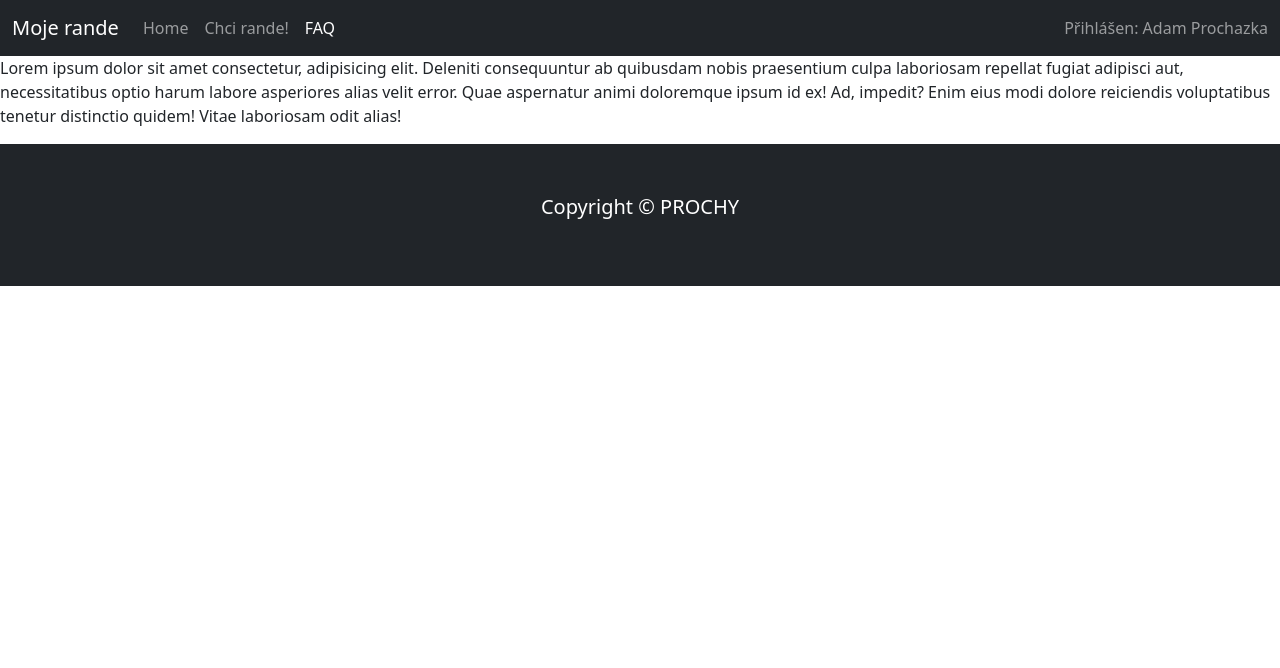
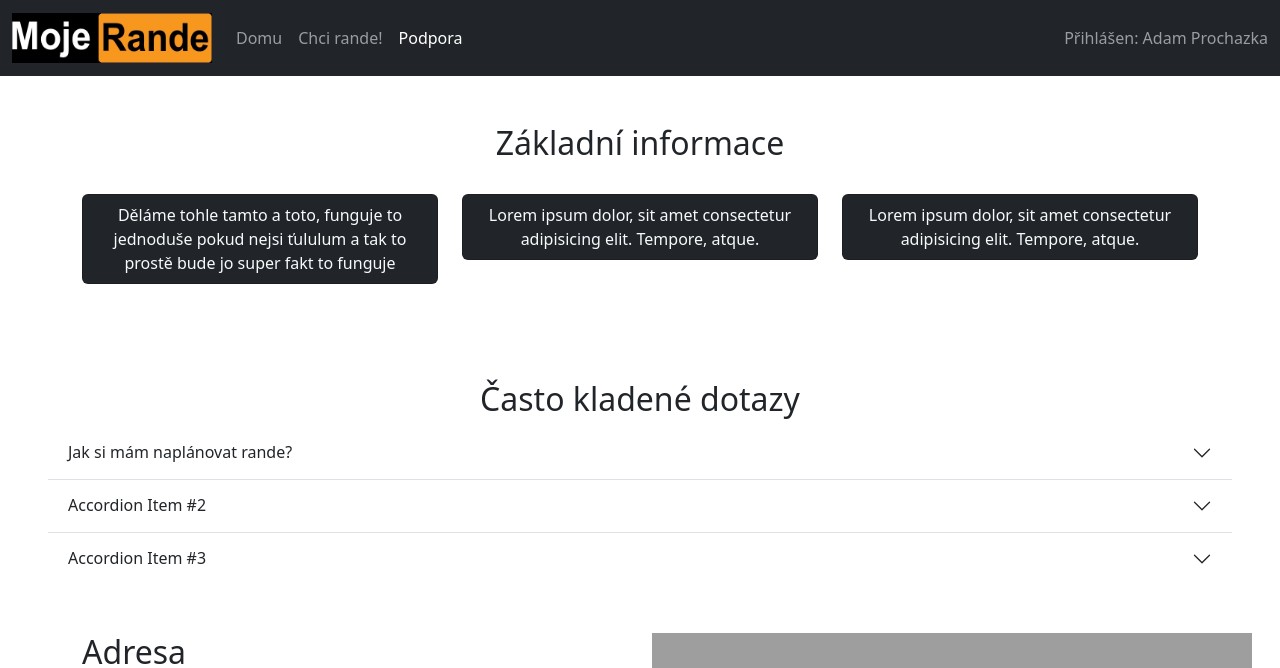
Before and after one commit to AdamProchy/Lexa, a PHP site: page /faq.html in a window 1280 px wide. Shown: the top 668 px of the page. Before the commit the page ends 286 px from the top, so only its background shows below. Run offline with PHP 8.4, Linux system fonts and the light colour scheme; some libraries are stand-ins or nearby versions; grey boxes are pictures that could not be loaded.

Commit message:
Design adjustments + basic support page
Design for errors in register and login forms + basic support page with FAQ etc..

```diff
--- a/faq.html
+++ b/faq.html
@@ -33,28 +33,29 @@ proto se k datům dostane pouze skrze své přihlašovací údaje.
   <meta name="viewport" content="width=device-width, initial-scale=1.0">
   <link href="https://cdn.jsdelivr.net/npm/bootstrap@5.2.2/dist/css/bootstrap.min.css" rel="stylesheet"
     integrity="sha384-Zenh87qX5JnK2Jl0vWa8Ck2rdkQ2Bzep5IDxbcnCeuOxjzrPF/et3URy9Bv1WTRi" crossorigin="anonymous">
+  <link rel="stylesheet" href="https://cdn.jsdelivr.net/npm/bootstrap-icons@1.3.0/font/bootstrap-icons.css">
   <link rel="stylesheet" href="style.css">
-    <title>🖤 FAQ 🧡</title>
+  <title>🖤 Podpora 🧡</title>
 </head>
 
 <body>
   <!--NAVBAR-->
   <nav class="navbar navbar-expand-lg bg-dark navbar-dark">
     <div class="container-fluid">
-            <a class="navbar-brand" href="#">Moje rande</a>
+      <a class="navbar-brand" href="../Lexa/home.php"><img src="../Lexa/img/logo.png" width="200px" height="50px"></a>
       <button class="navbar-toggler" type="button" data-bs-toggle="collapse" data-bs-target="#navbarText">
         <span class="navbar-toggler-icon"></span>
       </button>
       <div class="collapse navbar-collapse" id="navbarText">
         <ul class="navbar-nav me-auto mb-2 mb-lg-0">
           <li class="nav-item">
-                        <a class="nav-link" href="../Lexa/index.html">Home</a>
+            <a class="nav-link" href="../Lexa/home.php">Domu</a>
           </li>
           <li class="nav-item">
             <a class="nav-link" href="../Lexa/date.html">Chci rande!</a>
           </li>
           <li class="nav-item">
-                        <a class="nav-link active" href="../Lexa/faq.html">FAQ</a>
+            <a class="nav-link active" href="../Lexa/faq.html">Podpora</a>
           </li>
         </ul>
         <span class="navbar-text">
@@ -65,11 +66,105 @@ proto se k datům dostane pouze skrze své přihlašovací údaje.
   </nav>
 
 
-    <p>Lorem ipsum dolor sit amet consectetur, adipisicing elit. Deleniti consequuntur ab quibusdam nobis praesentium
-        culpa laboriosam repellat fugiat adipisci aut, necessitatibus optio harum labore asperiores alias velit error.
-        Quae aspernatur animi doloremque ipsum id ex! Ad, impedit? Enim eius modi dolore reiciendis voluptatibus tenetur
-        distinctio quidem! Vitae laboriosam odit alias!</p>
+  <!--BOXES-->
+  <section id="project" class="p-5">
+    <h2 class="text-center">Základní informace</h2>
+    <br>
+    <div class="container">
+      <div class="row text-center">
+        <div class="col-md">
+          <div class="card bg-dark text-light p-2">
+            <div class="class-body text-center">
+              <p class="card-text">Děláme tohle tamto a toto, funguje to jednoduše pokud nejsi ťululum a tak to prostě bude jo super fakt to funguje</p>
+            </div>
+          </div>
+        </div>
+        <div class="col-md">
+          <div class="card bg-dark text-light p-2">
+            <div class="class-body text-center">
+              <p class="card-text">Lorem ipsum dolor, sit amet consectetur adipisicing elit. Tempore, atque.</p>
+            </div>
+          </div>
+        </div>
+        <div class="col-md">
+          <div class="card bg-dark text-light p-2">
+            <div class="class-body text-center">
+              <p class="card-text">Lorem ipsum dolor, sit amet consectetur adipisicing elit. Tempore, atque.</p>
+            </div>
+          </div>
+        </div>
+      </div>
+    </div>
+  </section>
 
+
+  <section id="faq" class="p-5">
+    <h2 class="text-center">Často kladené dotazy</h2>
+    <div class="accordion accordion-flush">
+      <!--ITEM 1-->
+      <div class="accordion-item">
+        <h2 class="accordion-header">
+          <button class="accordion-button collapsed" type="button" data-bs-toggle="collapse"
+            data-bs-target="#flush-collapseOne" aria-expanded="false" aria-controls="flush-collapseOne">
+            Jak si mám naplánovat rande?
+          </button>
+        </h2>
+        <div id="flush-collapseOne" class="accordion-collapse collapse" aria-labelledby="flush-headingOne"
+          data-bs-parent="#accordionFlushExample">
+          <div class="accordion-body">Uděláš to tak že uděláš tohle a tamto a taky tohlecto protože nejsi ťulpas tak to
+            zvládneš ne?</div>
+        </div>
+      </div>
+      <!--ITEM 2-->
+      <div class="accordion-item">
+        <h2 class="accordion-header">
+          <button class="accordion-button collapsed" type="button" data-bs-toggle="collapse"
+            data-bs-target="#flush-collapseTwo" aria-expanded="false" aria-controls="flush-collapseTwo">
+            Accordion Item #2
+          </button>
+        </h2>
+        <div id="flush-collapseTwo" class="accordion-collapse collapse" aria-labelledby="flush-headingTwo"
+          data-bs-parent="#accordionFlushExample">
+          <div class="accordion-body">Placeholder content for this accordion, which is intended to demonstrate the
+            .accordion-flush class. This is the second item's accordion body. Let's imagine this being filled with some
+            actual content.</div>
+        </div>
+      </div>
+      <!--ITEM 3-->
+      <div class="accordion-item">
+        <h2 class="accordion-header">
+          <button class="accordion-button collapsed" type="button" data-bs-toggle="collapse"
+            data-bs-target="#flush-collapseThree" aria-expanded="false" aria-controls="flush-collapseThree">
+            Accordion Item #3
+          </button>
+        </h2>
+        <div id="flush-collapseThree" class="accordion-collapse collapse" aria-labelledby="flush-headingThree"
+          data-bs-parent="#accordionFlushExample">
+          <div class="accordion-body">Placeholder content for this accordion, which is intended to demonstrate the
+            .accordion-flush class. This is the third item's accordion body. Nothing more exciting happening here in
+            terms of content, but just filling up the space to make it look, at least at first glance, a bit more
+            representative of how this would look in a real-world application.</div>
+        </div>
+      </div>
+    </div>
+  </section>
+
+
+
+  <div class="container">
+    <div class="row">
+      <div class="col-md-6">
+        <h2>Adresa</h2>
+        <p>Pražská 123<br>120 00 Praha</p>
+      </div>
+      <div class="col-md-6">
+        <iframe
+          src="https://www.google.com/maps/embed?pb=!1m18!1m12!1m3!1d2334.906030440941!2d16.50141970054016!3d49.17466524860596!2m3!1f0!2f0!3f0!3m2!1i1024!2i768!4f13.1!3m3!1m2!1s0x4712944d4bfef9b1%3A0x500af0f6614cea0!2sBrno-st%C5%99ed!5e0!3m2!1scs!2scz!4v1684431296769!5m2!1scs!2scz"
+          width="600" height="450" style="border:0;" allowfullscreen="" loading="lazy"
+          referrerpolicy="no-referrer-when-downgrade"></iframe>
+      </div>
+    </div>
+  </div>
 
 
   <!--FOOTER-->
--- a/styles/index.css
+++ b/styles/index.css
@@ -1,7 +1,3 @@
-#card-top{
-
-}
-
 #image{
     width: 75px;
     height: 75px;
```
Also changed, not shown: date.html (+4 -3 lines), home.php (+5 -4 lines), index.php (+5 -3 lines), login.php (+12 -6 lines). Lines whose indentation alone changed are shown as unchanged.
